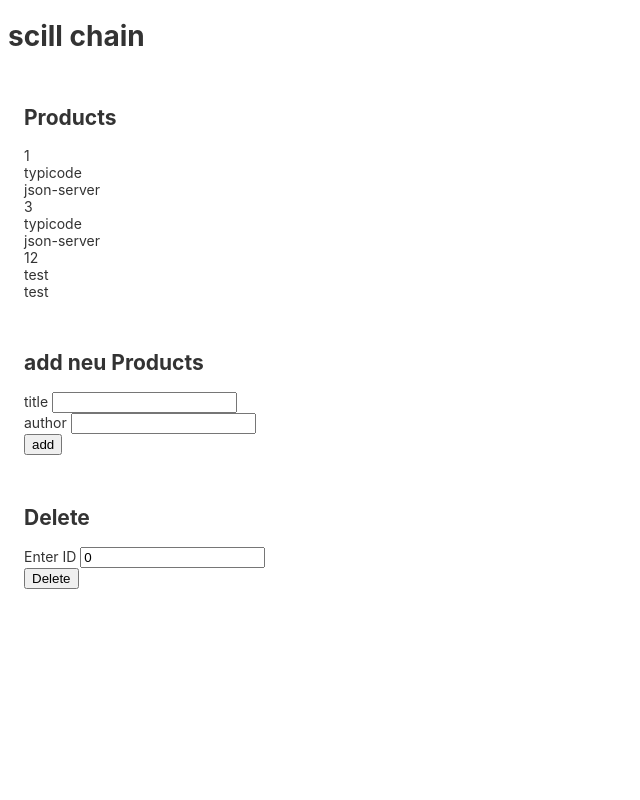
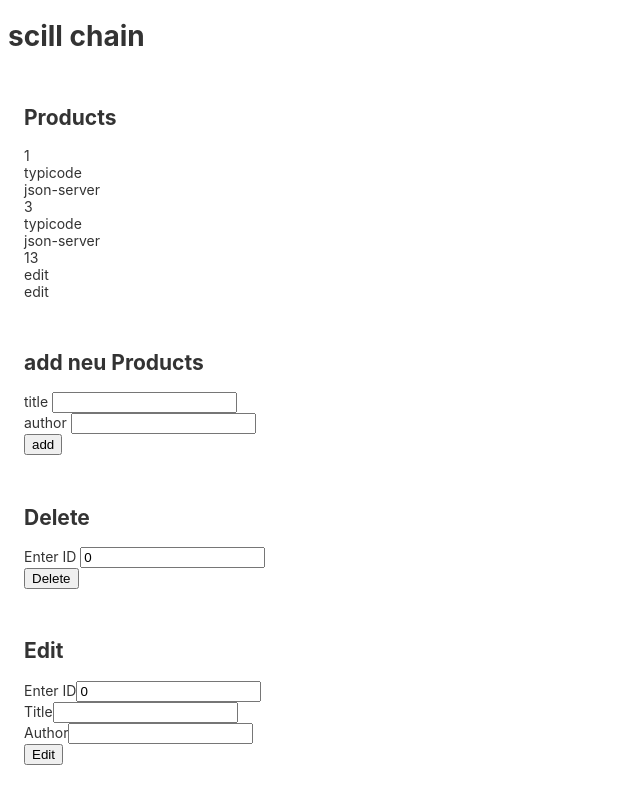
Before and after one commit to MasFar11/myApp, an Angular app: page / in a window 1280 px wide. Shown: the whole page, without its empty margins (0-640 px from the left). Built offline with nearby package versions, Linux system fonts and the light colour scheme; data requests are answered from the project's data file.

Commit message:
update req.

```diff
--- a/db.json
+++ b/db.json
@@ -11,9 +11,9 @@
       "author": "typicode"
     },
     {
-      "id": 12,
-      "title": "test",
-      "author": "test"
+      "id": 13,
+      "title": "edit",
+      "author": "edit"
     }
   ],
   "comments": [
--- a/src/app/product-list/product-list.component.html
+++ b/src/app/product-list/product-list.component.html
@@ -16,7 +16,7 @@
         <h2>add neu Products</h2>
     </mat-card-header>
     <mat-card-content>
-        <form [formGroup]="newProductForm" (ngSubmit)="addProduct()">
+        <form [formGroup]="productForm" (ngSubmit)="addProduct()">
             <div>
               <label for="title">
                 title
@@ -39,7 +39,7 @@
         <h2>Delete</h2>
     </mat-card-header>
     <mat-card-content>
-        <form [formGroup]="delPrById" (ngSubmit)="deleteProduct()">
+        <form [formGroup]="productForm" (ngSubmit)="deleteProduct()">
             <div>
                 <label for="id">
                     Enter ID
@@ -50,3 +50,26 @@
         </form>
     </mat-card-content>
 </mat-card>
+
+<mat-card>
+    <mat-card-header>
+      <h2>Edit</h2>
+    </mat-card-header>
+    <mat-card-content>
+      <form [formGroup]="productForm" (ngSubmit)="editProduct()">
+        <div>
+          <label for="id">Enter ID</label>
+          <input id="id" type="number" formControlName="id">
+        </div>
+        <div>
+          <label for="title">Title</label>
+          <input id="title" type="text" formControlName="title">
+        </div>
+        <div>
+          <label for="author">Author</label>
+          <input id="author" type="text" formControlName="author">
+        </div>
+        <button class="button" type="submit">Edit</button>
+      </form>
+    </mat-card-content>
+  </mat-card>
--- a/src/app/product-list/product-list.component.ts
+++ b/src/app/product-list/product-list.component.ts
@@ -19,14 +19,10 @@ export class ProductListComponent {
 
   products: Product[] = []
 
-  newProductForm = this.formBuilder.group({
+  productForm = this.formBuilder.group({
     id: 0,
     title: '',
     author: ''
-  });
-
-  delPrById = this.formBuilder.group({
-    id: 0,
   });
 
   constructor(
@@ -49,11 +45,11 @@ export class ProductListComponent {
   }
 
   addProduct(): void {
-    const newProductData = this.newProductForm.value;
+    const newProductData = this.productForm.value;
     this.http.post('http://localhost:3000/posts', newProductData).subscribe({
       next: () => {
         this.reloadData();
-        this.newProductForm.reset();
+        this.productForm.reset();
       },
       error: (error) => {
         console.error('Error adding product:', error);
@@ -62,15 +58,31 @@ export class ProductListComponent {
   }
 
   deleteProduct(): void {
-    const deleteProductId = this.delPrById.value.id;
+    const deleteProductId = this.productForm.value.id;
     this.http.delete(`http://localhost:3000/posts/${deleteProductId}`).subscribe({
       next: () => {
         this.reloadData();
-        this.delPrById.reset();
+        this.productForm.reset();
       },
       error: (error) => {
         console.error('Error adding product:', error);
       }
     });
   }
+
+  editProduct(): void {
+    const editProductData = this.productForm.value;
+    const editProductId = editProductData.id;
+    delete editProductData.id;
+
+    this.http.patch(`http://localhost:3000/posts/${editProductId}`, editProductData).subscribe({
+      next: () => {
+        this.reloadData();
+        this.productForm.reset();
+      },
+      error: (error) => {
+        console.error('Error editing product:', error);
+      }
+    });
+  }
 }
```
